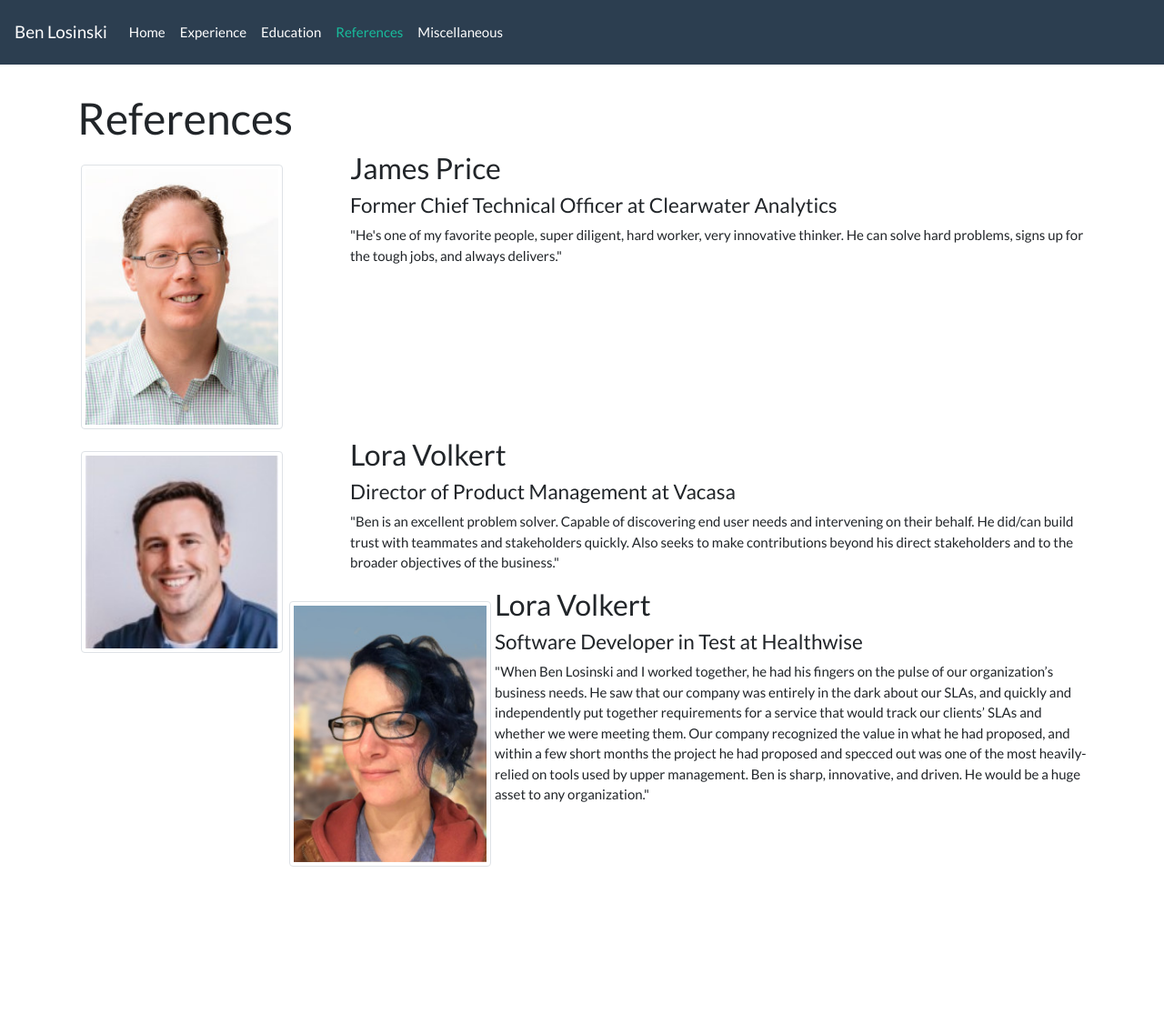
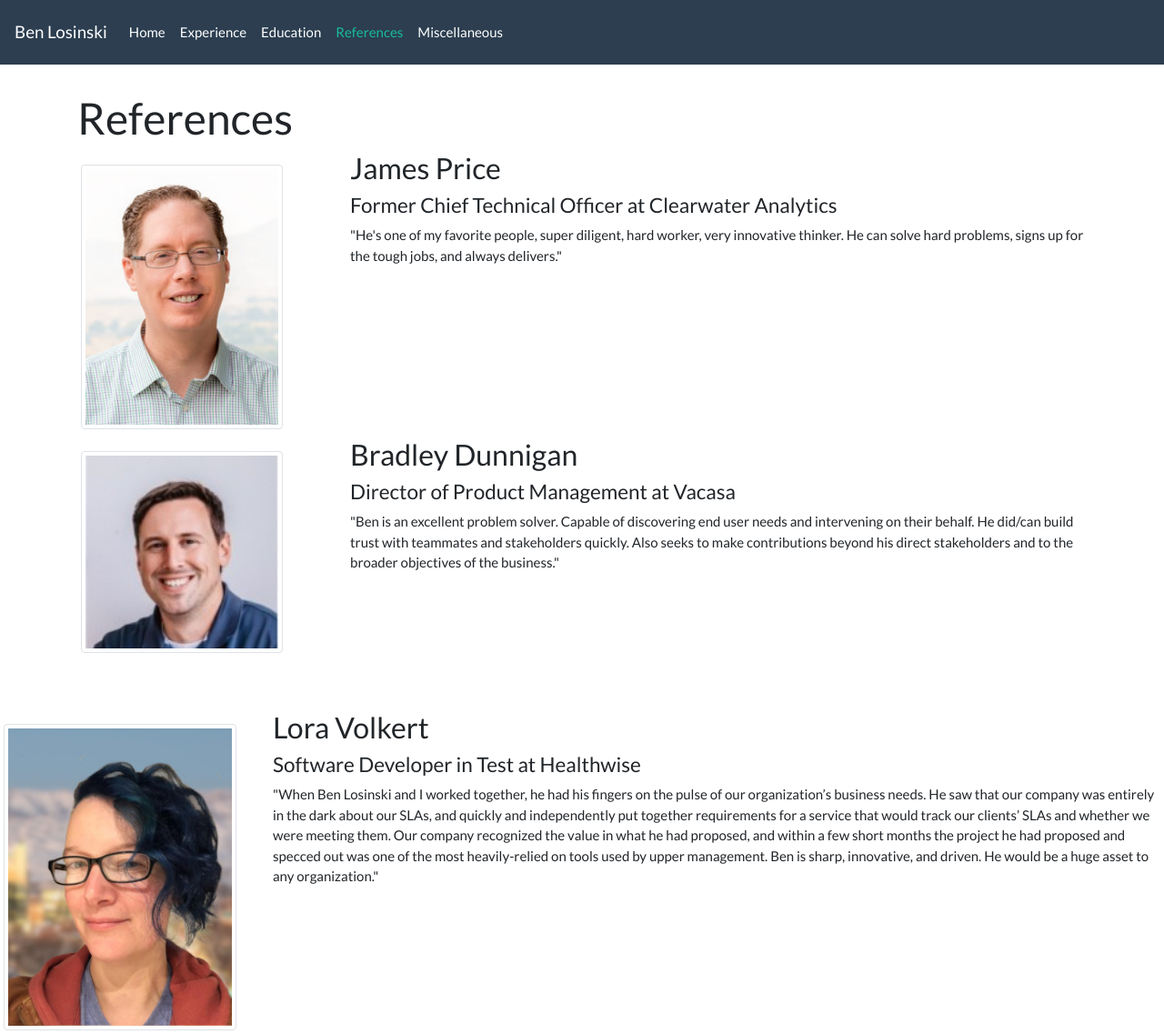
Before and after one commit to benlosinski/benlosinski.github.io, a Jekyll site: the page built from References.html, in a window 1280 px wide. Shown: the whole page at 91% size. Built offline with Jekyll 4.4.1, drawn with Linux system fonts in a browser that asks for light colours; before the commit the page ends 957 px from its top, so only the background shows below that.

Commit message:
Update References.html

```diff
--- a/References.html
+++ b/References.html
@@ -21,12 +21,14 @@ order: 4
 <div style="min-height: 300px">
   <img class="img-thumbnail image-left" style="width:20%"  src="{{ '/assets/brad.jpeg' | prepend: site.baseurl }}"/>
   <div class="comment-right">
-    <h3>Lora Volkert</h3>
+    <h3>Bradley Dunnigan</h3>
     <h4>Director of Product Management at Vacasa</h4>
     <p>
       "Ben is an excellent problem solver. Capable of discovering end user needs and intervening on their behalf. He did/can build trust with teammates and stakeholders quickly. Also seeks to make contributions beyond his direct stakeholders and to the broader objectives of the business."
     </p>
     </div>
+   </div>
+ </div>
 <div style="min-height: 300px">
   <img class="img-thumbnail image-left" style="width:20%"  src="{{ '/assets/Lora.jpg' | prepend: site.baseurl }}"/>
   <div class="comment-right">
```
